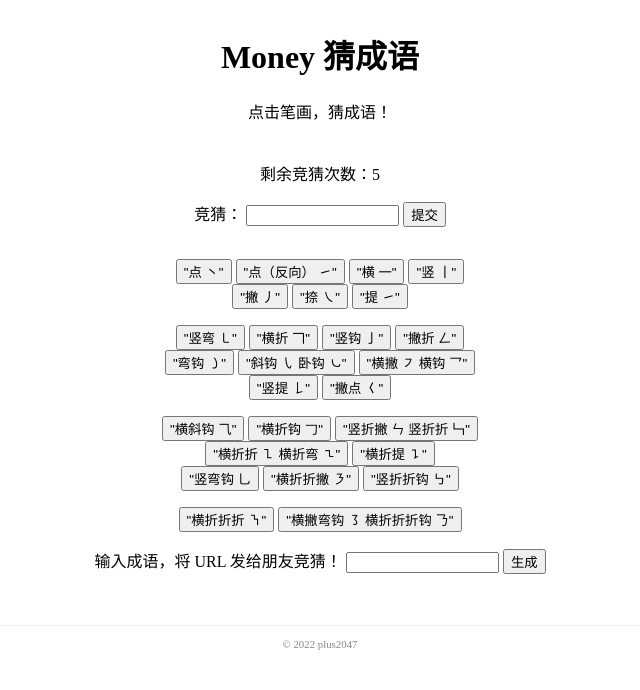
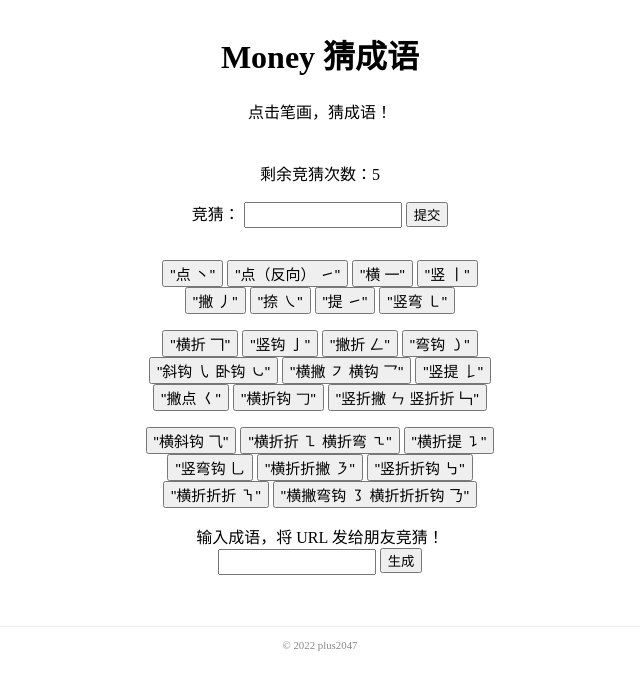
Before and after one commit to guessidioms/guessidioms, a Flask app: page / in a window 1280 px wide. Shown: the part 46-736 px from the top of the page, without its empty margins (320-960 px from the left). Run offline with Flask 2, Linux system fonts and the light colour scheme; some libraries are stand-ins or nearby versions.

Commit message:
modify font-size and button location

```diff
--- a/static/main.js
+++ b/static/main.js
@@ -137,7 +137,7 @@ function renderMatchedStrokes(chars, strokes, id, matchedColor = null, unmatched
 function addStrokeAndRefresh(id, stroke) {
     if(currGuess < maxGuess) {
         if(isClick == 1){
-            document.getElementById("remain_cnt").innerHTML = "剩余竞猜次数:"+(5-currGuess);
+            document.getElementById("remain_cnt").innerHTML = "剩余竞猜次数:"+Math.max(0,(5-currGuess));
         }
         isClick = 1
         currGuess += 1
@@ -151,7 +151,7 @@ function addStrokeAndRefresh(id, stroke) {
 }
 
 function evalGuess() {
-    document.getElementById("remain_cnt").innerHTML = "剩余竞猜次数:"+(5-currGuess);
+    document.getElementById("remain_cnt").innerHTML = "剩余竞猜次数:"+Math.max(0,(5-currGuess));
     if(isClick == 0){
         currGuess += 1
     }
--- a/templates/index.html
+++ b/templates/index.html
@@ -25,7 +25,7 @@
 <p id="remain_cnt" align="center">剩余竞猜次数：5</p>
 <p align="center">
     竞猜：
-    <input type="text" id="guess" name="txt" minlength="4" maxlength="8" size="16">
+    <input type="text" id="guess" name="txt" minlength="4" maxlength="8" size="16" style="width:150px;height:20px;">
     <input type="button" value="提交" onclick="evalGuess()">
 </p>
 <p>
@@ -41,51 +41,49 @@
 </p>
 
 <p align="center">
-    <button onclick='addStrokeAndRefresh("btn_k", "k")' id="btn_k"> "点 丶" </button>
-    <button onclick='addStrokeAndRefresh("btn_d", "d")' id="btn_d"> "点（反向） ㇀" </button>
-    <button onclick='addStrokeAndRefresh("btn_j", "j")' id="btn_j"> "横 一" </button>
-    <button onclick='addStrokeAndRefresh("btn_f", "f")' id="btn_f"> "竖 丨" </button>
+    <button onclick='addStrokeAndRefresh("btn_k", "k")' id="btn_k" style="font-size:15px"> "点 丶" </button>
+    <button onclick='addStrokeAndRefresh("btn_d", "d")' id="btn_d" style="font-size:15px"> "点（反向） ㇀" </button>
+    <button onclick='addStrokeAndRefresh("btn_j", "j")' id="btn_j" style="font-size:15px"> "横 一" </button>
+    <button onclick='addStrokeAndRefresh("btn_f", "f")' id="btn_f" style="font-size:15px"> "竖 丨" </button>
     <br/>
-    <button onclick='addStrokeAndRefresh("btn_s", "s")' id="btn_s"> "撇 丿" </button>
-    <button onclick='addStrokeAndRefresh("btn_l", "l")' id="btn_l"> "捺 ㇏" </button>
-    <button onclick='addStrokeAndRefresh("btn_i", "i")' id="btn_i"> "提 ㇀" </button>
+    <button onclick='addStrokeAndRefresh("btn_s", "s")' id="btn_s" style="font-size:15px"> "撇 丿" </button>
+    <button onclick='addStrokeAndRefresh("btn_l", "l")' id="btn_l" style="font-size:15px"> "捺 ㇏" </button>
+    <button onclick='addStrokeAndRefresh("btn_i", "i")' id="btn_i" style="font-size:15px"> "提 ㇀" </button>
+    <button onclick='addStrokeAndRefresh("btn_b", "b")' id="btn_b" style="font-size:15px"> "竖弯 ㇄" </button>
 </p>
 
 <p align="center">
-    <button onclick='addStrokeAndRefresh("btn_b", "b")' id="btn_b"> "竖弯 ㇄" </button>
-    <button onclick='addStrokeAndRefresh("btn_c", "c")' id="btn_c"> "横折 𠃍" </button>
-    <button onclick='addStrokeAndRefresh("btn_g", "g")' id="btn_g"> "竖钩 亅" </button>
-    <button onclick='addStrokeAndRefresh("btn_n", "n")' id="btn_n"> "撇折 𠃋" </button>
+    <button onclick='addStrokeAndRefresh("btn_c", "c")' id="btn_c" style="font-size:15px"> "横折 𠃍" </button>
+    <button onclick='addStrokeAndRefresh("btn_g", "g")' id="btn_g" style="font-size:15px"> "竖钩 亅" </button>
+    <button onclick='addStrokeAndRefresh("btn_n", "n")' id="btn_n" style="font-size:15px"> "撇折 𠃋" </button>
+    <button onclick='addStrokeAndRefresh("btn_t", "t")' id="btn_t" style="font-size:15px"> "弯钩 ㇁" </button>
     <br/>
-    <button onclick='addStrokeAndRefresh("btn_t", "t")' id="btn_t"> "弯钩 ㇁" </button>
-    <button onclick='addStrokeAndRefresh("btn_y", "y")' id="btn_y"> "斜钩 ㇂ 卧钩 ㇃" </button>
-    <button onclick='addStrokeAndRefresh("btn_e", "e")' id="btn_e"> "横撇 ㇇ 横钩 乛" </button>
+    <button onclick='addStrokeAndRefresh("btn_y", "y")' id="btn_y" style="font-size:15px"> "斜钩 ㇂ 卧钩 ㇃" </button>
+    <button onclick='addStrokeAndRefresh("btn_e", "e")' id="btn_e" style="font-size:15px"> "横撇 ㇇ 横钩 乛" </button>
+    <button onclick='addStrokeAndRefresh("btn_h", "h")' id="btn_h" style="font-size:15px"> "竖提 𠄌" </button>
     <br/>
-    <button onclick='addStrokeAndRefresh("btn_h", "h")' id="btn_h"> "竖提 𠄌" </button>
-    <button onclick='addStrokeAndRefresh("btn_m", "m")' id="btn_m"> "撇点 𡿨" </button>
+    <button onclick='addStrokeAndRefresh("btn_m", "m")' id="btn_m" style="font-size:15px"> "撇点 𡿨" </button>
+    <button onclick='addStrokeAndRefresh("btn_r", "r")' id="btn_r" style="font-size:15px"> "横折钩 𠃌" </button>
+    <button onclick='addStrokeAndRefresh("btn_x", "x")' id="btn_x" style="font-size:15px"> "竖折撇 ㄣ 竖折折 𠃑" </button>
 </p>
 
 <p align="center">
-    <button onclick='addStrokeAndRefresh("btn_o", "o")' id="btn_o"> "横斜钩 ⺄" </button>
-    <button onclick='addStrokeAndRefresh("btn_r", "r")' id="btn_r"> "横折钩 𠃌" </button>
-    <button onclick='addStrokeAndRefresh("btn_x", "x")' id="btn_x"> "竖折撇 ㄣ 竖折折 𠃑" </button>
+    <button onclick='addStrokeAndRefresh("btn_o", "o")' id="btn_o" style="font-size:15px"> "横斜钩 ⺄" </button>
+    <button onclick='addStrokeAndRefresh("btn_v", "v")' id="btn_v" style="font-size:15px"> "横折折 ㇅ 横折弯 ㇍" </button>
+    <button onclick='addStrokeAndRefresh("btn_p", "p")' id="btn_p" style="font-size:15px"> "横折提 ㇊" </button>
     <br/>
-    <button onclick='addStrokeAndRefresh("btn_v", "v")' id="btn_v"> "横折折 ㇅ 横折弯 ㇍" </button>
-    <button onclick='addStrokeAndRefresh("btn_p", "p")' id="btn_p"> "横折提 ㇊" </button>
+    <button onclick='addStrokeAndRefresh("btn_u", "u")' id="btn_u" style="font-size:15px"> "竖弯钩 乚 </button>
+    <button onclick='addStrokeAndRefresh("btn_a", "a")' id="btn_a" style="font-size:15px"> "横折折撇 ㇋" </button>
+    <button onclick='addStrokeAndRefresh("btn_z", "z")' id="btn_z" style="font-size:15px"> "竖折折钩 ㇉" </button>
     <br/>
-    <button onclick='addStrokeAndRefresh("btn_u", "u")' id="btn_u"> "竖弯钩 乚 </button>
-    <button onclick='addStrokeAndRefresh("btn_a", "a")' id="btn_a"> "横折折撇 ㇋" </button>
-    <button onclick='addStrokeAndRefresh("btn_z", "z")' id="btn_z"> "竖折折钩 ㇉" </button>
-</p>
-
-<p align="center">
-    <button onclick='addStrokeAndRefresh("btn_q", "q")' id="btn_q"> "横折折折 ㇎" </button>
-    <button onclick='addStrokeAndRefresh("btn_w", "w")' id="btn_w"> "横撇弯钩 ㇌ 横折折折钩 𠄎" </button>
+    <button onclick='addStrokeAndRefresh("btn_q", "q")' id="btn_q" style="font-size:15px"> "横折折折 ㇎" </button>
+    <button onclick='addStrokeAndRefresh("btn_w", "w")' id="btn_w" style="font-size:15px"> "横撇弯钩 ㇌ 横折折折钩 𠄎" </button>
 </p>
 
 <p align="center">
     输入成语，将 URL 发给朋友竞猜！
-    <input type="text" id="input_word" name="txt" minlength="4" maxlength="8" size="16">
+    <br/>
+    <input type="text" id="input_word" name="txt" minlength="4" maxlength="8" size="16" style="width:150px;height:20px;">
     <input type="button" value="生成" onclick="generateUrl()">
 </p>
 
```
Also changed, not shown: index.html (+29 -31 lines).
